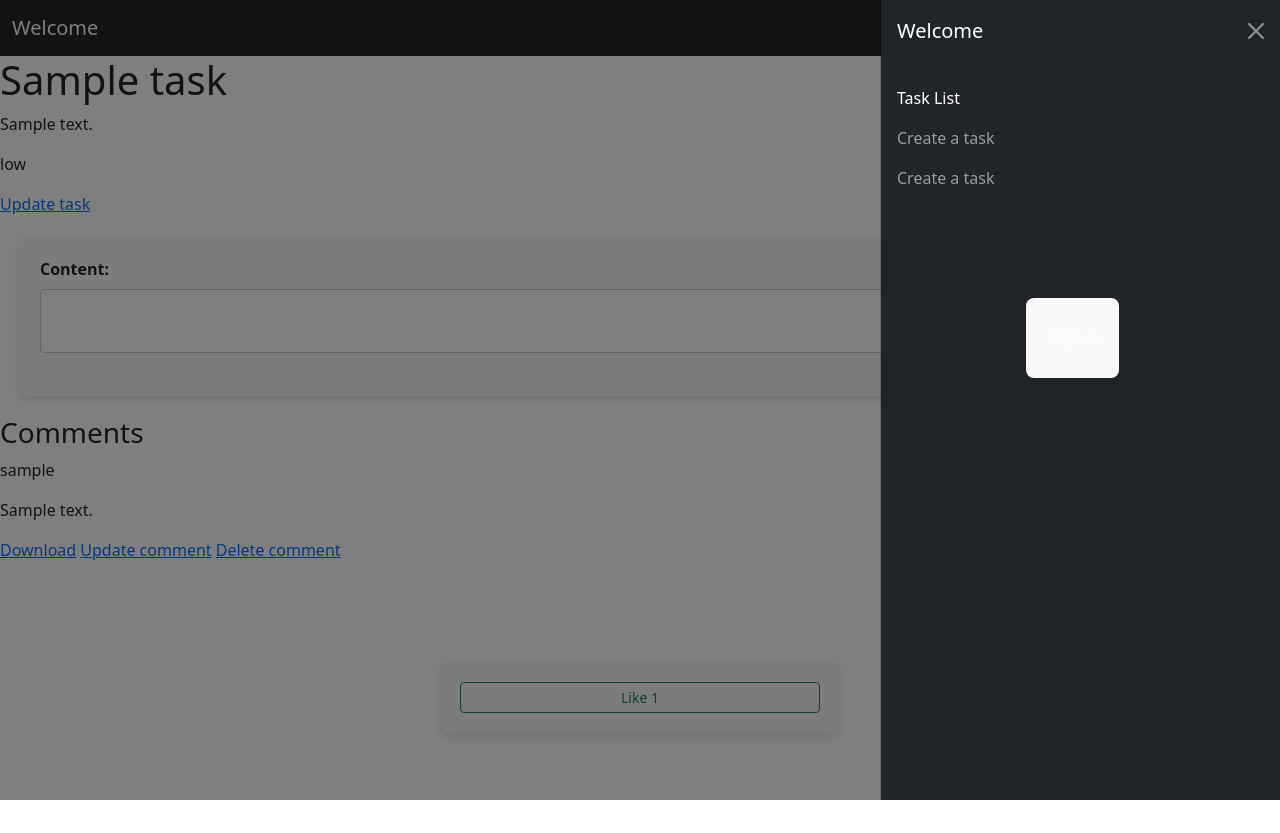
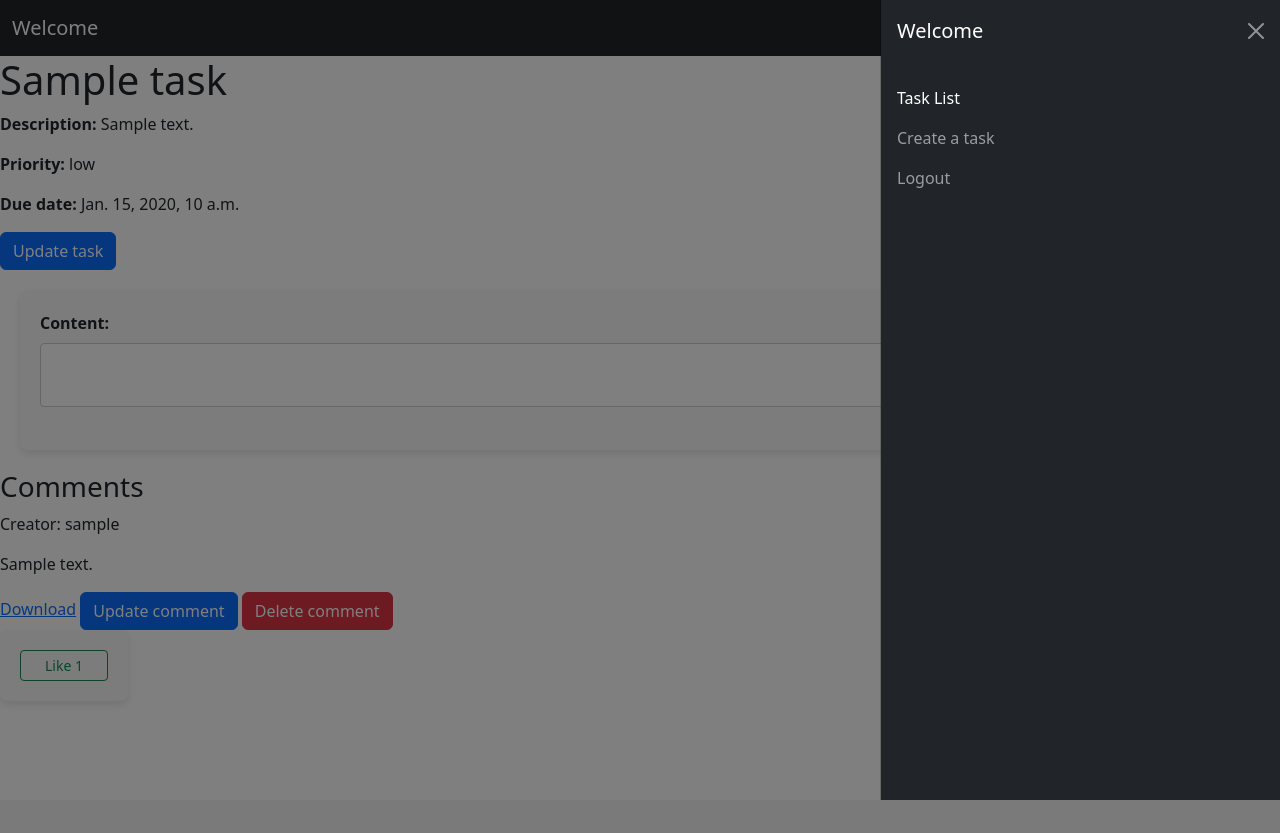
Before and after one commit to Coder2287569013/task-tracker, a Django app: page /1/ in a window 1280 px wide, after a click that opens the changed part; the page is wider, and only the part inside the window is pictured. After the commit the page ends 800 px from the top of that part, so only its background shows below. Run offline with Django 5.2, Linux system fonts and the light colour scheme; a user stored in the database is signed in; tables that the repository leaves empty hold one stand-in row (values such as "Sample post").

Commit message:
Final update

```diff
--- a/static/css/style_form.css
+++ b/static/css/style_form.css
@@ -54,6 +54,18 @@
     width: 100%;
     text-decoration: none;
 }
+.likeForm {
+    margin: 0;
+    width: 10%;
+}
+
+#logoutB {
+    all: unset;
+}
+#logoutB>button {
+    background-color: unset;
+    width: 0%;
+}
 
 .comment-form button {
     float: right;
--- a/task_tracker/views.py
+++ b/task_tracker/views.py
@@ -9,6 +9,7 @@ from django.contrib.auth.views import LoginView, LogoutView
 from django.contrib.auth.forms import UserCreationForm
 from django.contrib.auth import login
 from django.contrib.auth.models import User
+from django.utils import timezone
 from .forms import TaskForm, TaskFilterForm, CommentForm
 from .models import Like, Task, Comment
 from .mixins import UserIsOwnerMixin
@@ -29,6 +30,15 @@ class TaskListView(ListView):
     def get_context_data(self, **kwargs):
         context = super().get_context_data(**kwargs)
         context['form'] = TaskFilterForm(self.request.GET)
+        context['priorities'] = ['Low', 'Medium', 'High']
+
+        for task in context['tasks']:
+            time_diff = task.due_date - timezone.now()
+            months = time_diff.days // 30
+            days = time_diff.days % 30
+            task.months_diff = months
+            task.days_diff = days
+            task.is_overdue = time_diff.total_seconds() < 0
 
         return context
 
--- a/templates/base.html
+++ b/templates/base.html
@@ -28,11 +28,8 @@
                 <li class="nav-item">
                   <a class="nav-link" href="{% url 'task-form' %}">Create a task</a>
                 </li>
-                <li class="nav-item">
-                  <a class="nav-link" href="{% url 'task-form' %}">Create a task</a>
-                </li>
                 {% if user.is_authenticated %}
-                  <form class="nav-item" action="{% url 'logout' %}" method="post">
+                  <form class="nav-item" id="logoutB" action="{% url 'logout' %}" method="post">
                     {% csrf_token %}
                     <button type="submit" class="nav-link">Logout</button>
                   </form>
--- a/templates/task_tracker/task_detail.html
+++ b/templates/task_tracker/task_detail.html
@@ -9,9 +9,10 @@
 {% load custom_tags %}
 <link rel="stylesheet" href="{% static 'css/style_form.css' %}">
     <h1>{{ task.title }}</h1>
-    <p>{{ task.description }}</p>
-    <p>{{ task.priority }}</p>
-    <a href="{% url 'task-update' task.pk %}">Update task</a>
+    <p><b>Description:</b> {{ task.description }}</p>
+    <p><b>Priority: </b>{{ task.priority }}</p>
+    <p><b>Due date: </b>{{ task.due_date }}</p>
+    <a class="btn btn-primary" href="{% url 'task-update' task.pk %}">Update task</a>
 
 
     <form class="comment-form" method="post" action="{% url 'task-detail' task.pk %}" enctype="multipart/form-data">
@@ -24,7 +25,7 @@
     <ul class="list-group">
         {% for comment in task.comments.all %}
             <li>
-                <p>{{ comment.creator }}</p>
+                <p>Creator: {{ comment.creator }}</p>
                 <p>{{ comment.content }}</p>
                 {% if comment.media %}
                     {% if comment.media.url|endswith:".jpg" or comment.media.url|endswith:".png" or comment.media.url|endswith:".jpeg" %}
@@ -38,10 +39,10 @@
                     {% endif %}
                 {% endif %}
                 {% if comment.creator == request.user %}
-                    <a href="{% url 'comment-update' comment.pk %}">Update comment</a>
-                    <a href="{% url 'comment-delete' comment.pk %}">Delete comment</a>
+                    <a class="btn btn-primary" href="{% url 'comment-update' comment.pk %}">Update comment</a>
+                    <a class="btn btn-danger" href="{% url 'comment-delete' comment.pk %}">Delete comment</a>
                 {% endif %}
-                <form method="post" action="{% url 'comment-toggle-like' comment.id %}">
+                <form method="post" class="likeForm" action="{% url 'comment-toggle-like' comment.id %}">
                     {% csrf_token %}
                     <button type="submit" class="btn btn-sm {% if request.user in comment.likes.all %}btn-success{% else %}btn-outline-success{% endif %}">
                         Like {{comment.likes.count}}
```
Also changed, not shown: templates/task_tracker/_task_list_item.html (added, +36 -0 lines), templates/task_tracker/task_list.html (+12 -20 lines).
